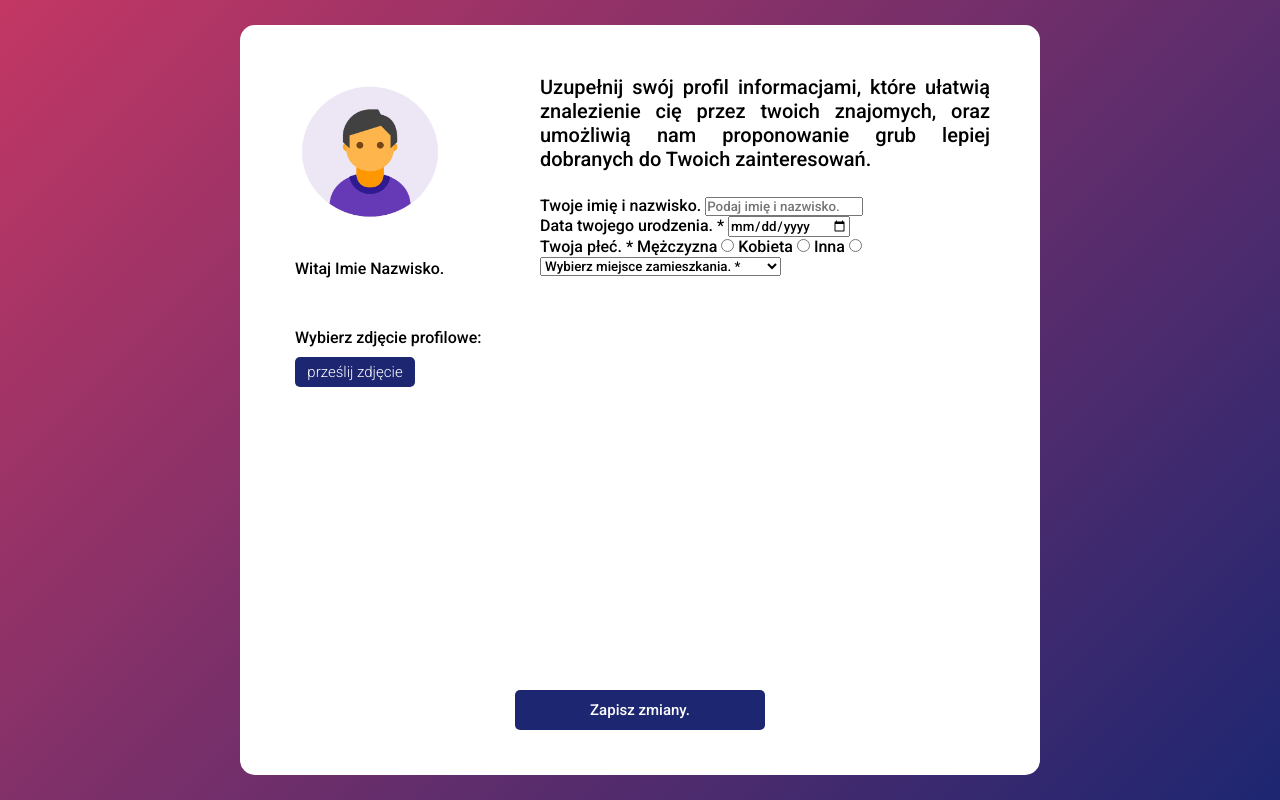
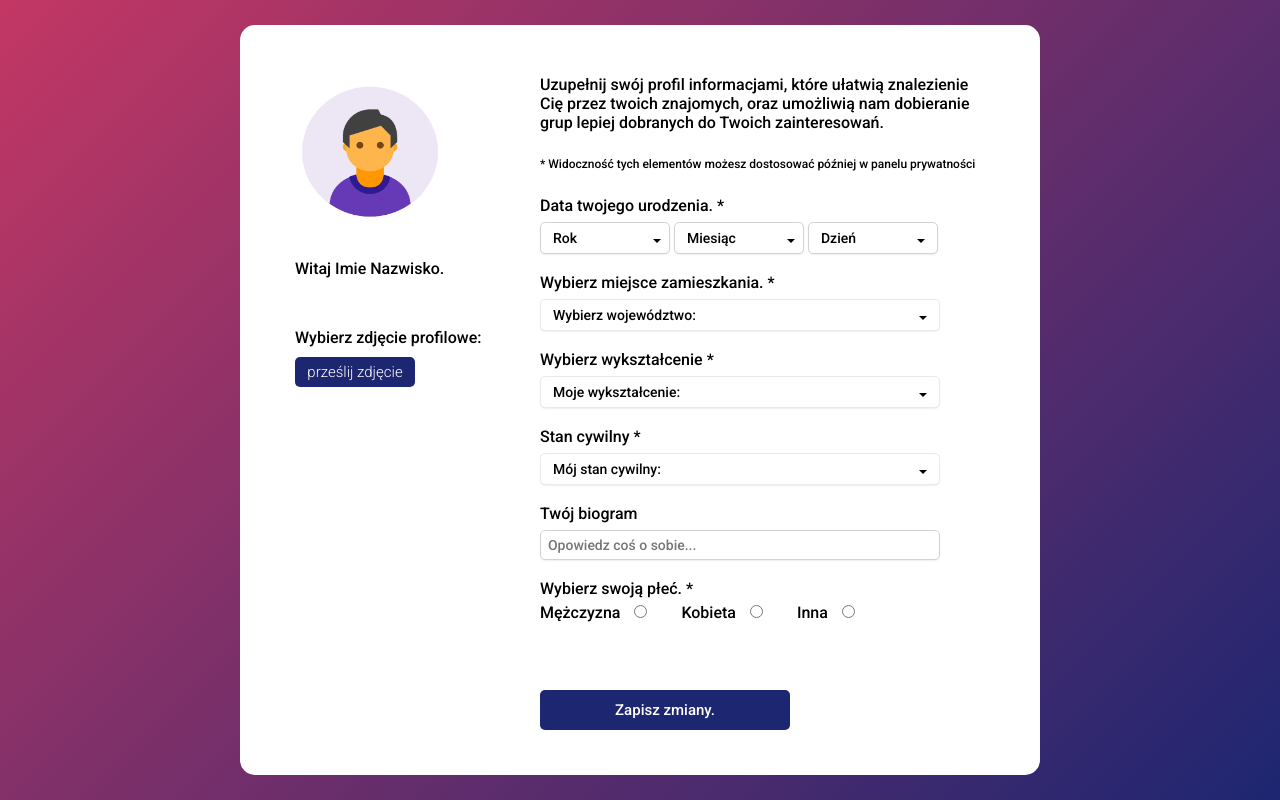
Before and after one commit to Mitsik3310/iSocial, a PHP site: page /pages/more_info.html in a window 1280 px wide; the page is wider, and only the part inside the window is pictured. Run offline with PHP 8.4, Linux system fonts and the light colour scheme.

Commit message:
more-info page
1'st version without responsiveness

```diff
--- a/pages/more_info.html
+++ b/pages/more_info.html
@@ -1,6 +1,5 @@
 <!DOCTYPE html>
 <html lang="pl" dir="ltr">
-
    <head>
       <meta charset="UTF-8">
       <title>I social - Uzupełnij profil</title>
@@ -8,45 +7,143 @@
       <meta name="keywords" content="iSocial, isocial, social" />
       <link rel="shortcut icon" href="../media/logo_rounded.png" />
       <link rel="stylesheet" href="../styles/more_info_styles.css">
-
       <meta name="viewport" content="width=device-width, initial-scale=1.0">
       <link href="https://fonts.googleapis.com/css2?family=Roboto:wght@100;300;500&display=swap" rel="stylesheet">
-
    </head>
-
    <body>
       <div id="container">
          <div id="left_part">
             <img src="../media/awatar.png" id="awatar">
-      <p>Witaj Imie Nazwisko.</p>
+            <p id="name">Witaj Imie Nazwisko.</p>
             <div class="input_photo">
                <span class="text_above_fill">Wybierz zdjęcie profilowe:</span>
                <button class="setPicture" style="display:block;width:120px; height:30px;" onclick="document.getElementById('getFile').click()">prześlij zdjęcie</button>
             </div>
          </div>
          <div id="right_part">
-      <p id="upper">Uzupełnij swój profil informacjami, które ułatwią znalezienie cię przez twoich znajomych, oraz umożliwią nam proponowanie grub lepiej dobranych do Twoich zainteresowań.</p>
+            <p id="upper">Uzupełnij swój profil informacjami, które ułatwią znalezienie Cię przez twoich znajomych, oraz umożliwią nam dobieranie grup lepiej dobranych do Twoich zainteresowań.</p>
+            <p id="upperlow">* Widoczność tych elementów możesz dostosować później w panelu prywatności</p>
             <form name="form2">
             <div class="input">
-          <span class="text_above_fill">Twoje imię i nazwisko.</span>
-          <input type="text" placeholder="Podaj imię i nazwisko." required>
+               <span class="text_above_fill">Data twojego urodzenia. *</span> </br>
+               <label class="select2">
+                  <select required="required">
+                     <option disabled="disabled" selected="selected">Rok</option>
+                     <option>1900</option>
+                     <option>...</option>
+                     <option>1910</option>
+                     <option>...</option>
+                     <option>1920</option>
+                     <option>...</option>
+                     <option>1930</option>
+                     <option>...</option>
+                     <option>1940</option>
+                     <option>...</option>
+                     <option>1950</option>
+                     <option>...</option>
+                     <option>1960</option>
+                     <option>...</option>
+                     <option>1970</option>
+                     <option>...</option>
+                     <option>1980</option>
+                     <option>...</option>
+                     <option>1990</option>
+                     <option>...</option>
+                     <option>2000</option>
+                     <option>...</option>
+                     <option>2010</option>
+                     <option>...</option>
+                     <option>2020</option>
+                     <option>...</option>
+                     <option>2021</option>
+                     <option>...</option>
+                     <option>2022</option>
+                  </select>
+                  <svg>
+                     <use xlink:href="#select-arrow-down"></use>
+                  </svg>
+               </label>
+               <svg class="sprites">
+                  <symbol id="select-arrow-down" viewbox="0 0 10 6">
+                     <polyline points="1 1 5 5 9 1"></polyline>
+                  </symbol>
+               </svg>
+               <label class="select2">
+                  <select required="required">
+                     <option disabled="disabled" selected="selected">Miesiąc</option>
+                     <option>Styczeń</option>
+                     <option>Luty</option>
+                     <option>Marzec</option>
+                     <option>Kwiecień</option>
+                     <option>Maj</option>
+                     <option>Czerwiec</option>
+                     <option>Lipiec</option>
+                     <option>Sierpień</option>
+                     <option>Wrzesień</option>
+                     <option>Październik</option>
+                     <option>Listopad</option>
+                     <option>Grudzień</option>
+                  </select>
+                  <svg>
+                     <use xlink:href="#select-arrow-down"></use>
+                  </svg>
+               </label>
+               <svg class="sprites">
+                  <symbol id="select-arrow-down" viewbox="0 0 10 6">
+                     <polyline points="1 1 5 5 9 1"></polyline>
+                  </symbol>
+               </svg>
+               <label class="select2">
+                  <select required="required">
+                     <option disabled="disabled" selected="selected">Dzień</option>
+                     <option>1</option>
+                     <option>2</option>
+                     <option>3</option>
+                     <option>4</option>
+                     <option>5</option>
+                     <option>6</option>
+                     <option>7</option>
+                     <option>8</option>
+                     <option>9</option>
+                     <option>10</option>
+                     <option>11</option>
+                     <option>12</option>
+                     <option>13</option>
+                     <option>14</option>
+                     <option>15</option>
+                     <option>16</option>
+                     <option>17</option>
+                     <option>18</option>
+                     <option>19</option>
+                     <option>20</option>
+                     <option>21</option>
+                     <option>22</option>
+                     <option>23</option>
+                     <option>24</option>
+                     <option>25</option>
+                     <option>26</option>
+                     <option>27</option>
+                     <option>28</option>
+                     <option>29</option>
+                     <option>30</option>
+                     <option>31</option>
+                  </select>
+                  <svg>
+                     <use xlink:href="#select-arrow-down"></use>
+                  </svg>
+               </label>
+               <svg class="sprites">
+                  <symbol id="select-arrow-down" viewbox="0 0 10 6">
+                     <polyline points="1 1 5 5 9 1"></polyline>
+                  </symbol>
+               </svg>
             </div>
+            <br>
             <div class="input">
-          <span class="text_above_fill">Data twojego urodzenia. *</span>
-          <input type="date" required>
-        </div>
-        <div class="input">
-          <span class="text_above_fill">Twoja płeć. *</span>
-          <span class="text_above_fill">Mężczyzna </span>
-          <input type="radio" placeholder="Mężczyzna." required>
-          <span class="text_above_fill">Kobieta </span>
-          <input type="radio" placeholder="Kobieta." required>
-          <span class="text_above_fill">Inna </span>
-          <input type="radio" placeholder="Inna." required>
-        </div>
-        <div class="input">
-          <select>
-            <option>Wybierz miejsce zamieszkania. *</option>
+               <span class="text_above_fill">Wybierz miejsce zamieszkania. *</span> </br>
+               <label class="select">
+                  <select required="required">
+                     <option disabled="disabled" selected="selected">Wybierz województwo:</option>
                      <option>Województwo dolnośląskie</option>
                      <option>Województwo kujawsko-pomorskie</option>
                      <option>Województwo lubelskie</option>
@@ -64,13 +161,89 @@
                      <option>Województwo wielkopolskie</option>
                      <option>Województwo zachodniopomorskie</option>
                   </select>
+                  <svg>
+                     <use xlink:href="#select-arrow-down"></use>
+                  </svg>
+               </label>
+               <svg class="sprites">
+                  <symbol id="select-arrow-down" viewbox="0 0 10 6">
+                     <polyline points="1 1 5 5 9 1"></polyline>
+                  </symbol>
+               </svg>
             </div>
+            <br>
+            <div class="input">
+               <span class="text_above_fill">Wybierz wykształcenie *</span> </br>
+               <label class="select">
+                  <select required="required">
+                     <option disabled="disabled" selected="selected">Moje wykształcenie:</option>
+                     <option>Podstawowe</option>
+                     <option>Gimnazjalne</option>
+                     <option>Zasadnicze zawodowe</option>
+                     <option>Zasadnicze branżowe</option>
+                     <option>Średnie branżowe</option>
+                     <option>Średnie</option>
+                     <option>Wyższe</option>
+                  </select>
+                  <svg>
+                     <use xlink:href="#select-arrow-down"></use>
+                  </svg>
+               </label>
+               <svg class="sprites">
+                  <symbol id="select-arrow-down" viewbox="0 0 10 6">
+                     <polyline points="1 1 5 5 9 1"></polyline>
+                  </symbol>
+               </svg>
             </div>
-    <button class="button" onclick="">Zapisz zmiany.</button>
+            <br>
+            <div class="input">
+               <span class="text_above_fill">Stan cywilny *</span> </br>
+               <label class="select">
+                  <select>
+                     <option disabled="disabled" selected="selected">Mój stan cywilny:</option>
+                     <option>Wolny</option>
+                     <option>W związku</option>
+                     <option>Zaręczony</option>
+                     <option>Po ślubie</option>
+                     <option>W związku partnerskim</option>
+                     <option>To skomplikowane</option>
+                     <option>Wdowiec</option>
+                  </select>
+                  <svg>
+                     <use xlink:href="#select-arrow-down"></use>
+                  </svg>
+               </label>
+               <svg class="sprites">
+                  <symbol id="select-arrow-down" viewbox="0 0 10 6">
+                     <polyline points="1 1 5 5 9 1"></polyline>
+                  </symbol>
+               </svg>
+            </div>
+            <br>
+            <div class="other">
+               <span class="text_above_fill">Twój biogram </span> <br>
+               <input type="text" placeholder="&nbsp Opowiedz coś o sobie...">
+            </div>
+            <br>
+            <div class="input">
+               <span class="text_above_fill">Wybierz swoją płeć. *</span> </br>
+               Mężczyzna <input type="radio" class="sex" value="f"/>
+               Kobieta   <input type="radio" class="sex" value="m" />
+               Inna      <input type="radio" class="sex" value="undefined"/>
+            </div>
+            </br>
+         </div>
+         <button class="button" onclick="showAlert();">Zapisz zmiany.</button>
       </div>
       <div id="hidden">
          <input type="file" id="getFile">
       </div>
    </body>
-
+   <script>
+      function showAlert() {
+        var info = "Wciśnięcie przycisku 'ok' rozumiane jest jako znajomość i pełna akceptacja warunków użytkowania usługi, jak i polityki prywatności naszej firmy";
+        alert (info);
+        setTimeout("location.href='https://mitsik3310.github.io/iSocial/';",1);
+      }
+   </script>
 </html>
--- a/pages/register.html
+++ b/pages/register.html
@@ -50,8 +50,7 @@
       </div>
       <div class="submit">
         <button class="button"
-          onclick="ValidateEmail(document.form2.text1);PhoneNumber(document.form2.text3);CheckPassword(document.form2.text2);Validate(); Redirect();">Zaloguj
-          się.</button>
+          onclick="ValidateEmail(document.form2.text1);PhoneNumber(document.form2.text3);CheckPassword(document.form2.text2);Validate(); Redirect();">Zarejestruj się.</button>
       </div>
       <div class="acc">
         Masz już konto? <a href="login.html">Zaloguj się teraz.</a>
@@ -66,6 +65,7 @@
     <span class="word belize">darmowy.</span>
     <span class="word green">inteligentny.</span>
     <span class="word wisteria">stylowy.</span>
+    <span class="word pomegranate">pełny treści.</span>
   </div>
 
   <script>
--- a/styles/more_info_styles.css
+++ b/styles/more_info_styles.css
@@ -62,8 +62,6 @@ body{
     transition: all 0.3s ease;
     background: #c33764;
 }
-
-
 #left_part{
     float: left;
     width: 200px;
@@ -72,12 +70,15 @@ body{
     padding: 5px;
 }
 #upper{
-    text-align: justify;
-    font-size: 20px;
+    font-size: 16px;
     margin-top: 25px;
     margin-bottom: 25px;
 }
-
+#upperlow{
+    font-size: 12px;
+    margin-top: 25px;
+    margin-bottom: 25px;
+}
 .button{
     position: absolute;
     height: 40px;
@@ -91,11 +92,110 @@ body{
     background: #1d2671;
     line-height: 30px;
     left: 50%;
-    transform: translate(-50%, 0);
+    transform: translate(-40%, 0);
     margin-top: 80%;
     text-align: center;
-  }
-  .button:hover{
+}
+.button:hover{
     transition: all 0.3s ease;
     background: #c33764;
-  }
+}
+.select {
+    position: relative;
+    width: 250px;
+}
+.select2{
+    position: relative;
+    width: 150px;
+}
+.select svg {
+    position: absolute;
+    right: 12px;
+    top: 50%;
+    width: 10px;
+    height: 6px;
+    stroke-width: 2px;
+}
+.select2 svg {
+    position: absolute;
+    right: 12px;
+    top: 50%;
+    width: 10px;
+    height: 6px;
+    stroke-width: 2px;
+}
+.select select {
+    -webkit-appearance: none;
+    padding: 7px 40px 7px 12px;
+    width: 400px;
+    border: 1px solid #e8eaed;
+    border-radius: 5px;
+    background: #fff;
+    box-shadow: 0 1px 3px -2px #9098a9;
+    cursor: pointer;
+    font-size: 14px;
+    transition: all 150ms ease;
+    margin-top: 7px;
+}
+.select2 select{
+    -webkit-appearance: none;
+    padding: 7px 40px 7px 12px;
+    width: 130px;
+    border: 1px solid lightgray;
+    border-radius: 5px;
+    background: #FFFFFF;
+    box-shadow: 0 1px 3px -2px #9098a9;
+    cursor: pointer;
+    font-size: 14px;
+    transition: all 150ms ease;
+    margin-top: 7px;
+}
+.select select:focus {
+    outline: none;
+    border-color: #1d2671;
+    box-shadow: 0 0 0 2px rgba(29, 38, 113, 0.2)
+}
+.select2 select:focus {
+    outline: none;
+    border-color: #1d2671;
+    box-shadow: 0 0 0 2px rgba(29, 38, 113, 0.2)
+}
+.sprites {
+    position: absolute;
+    width: 0;
+    height: 0;
+    pointer-events: none;
+    user-select: none;
+}
+.sex{
+    margin-right: 30px;
+    margin-left: 10px;
+    margin-top: 7px;
+}
+.other input{
+    height: 30px;
+    width: 400px;
+    outline: none;
+    font-size: 14px;
+    border-radius: 5px;
+    border: 1px solid lightgray;
+    box-shadow: 0 1px 3px -2px #9098a9;
+    margin-top: 7px;
+}
+
+@media (max-width: 850px) and (min-width: 500px) {
+    #container{
+        width: 500px;
+        height: auto;
+    }
+    #name{
+
+    }
+    .input_photo{
+
+    }
+    #right_part{
+        width: 450px;
+        margin-left: 25px;
+    }
+}
```
Lines whose indentation alone changed are shown as unchanged.
